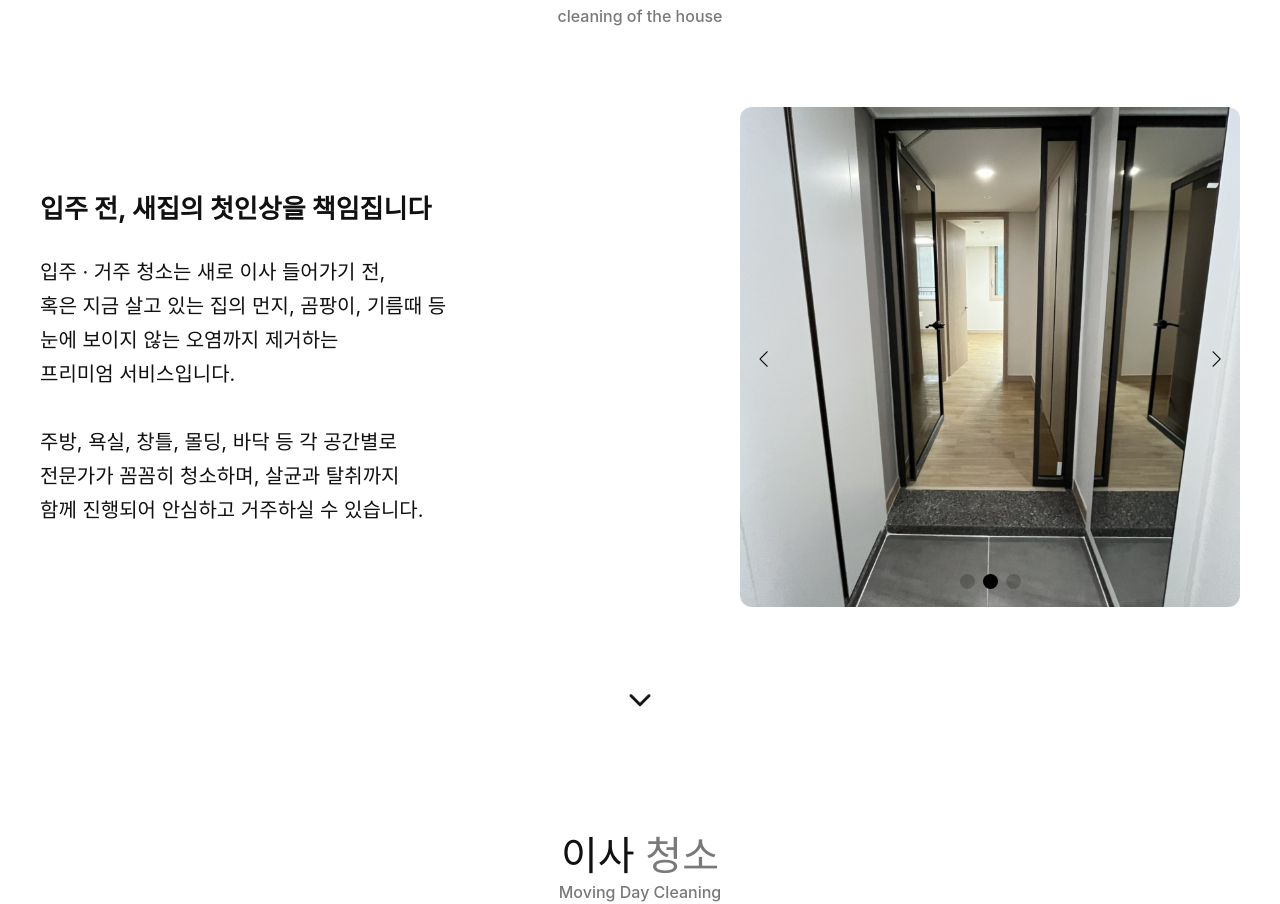
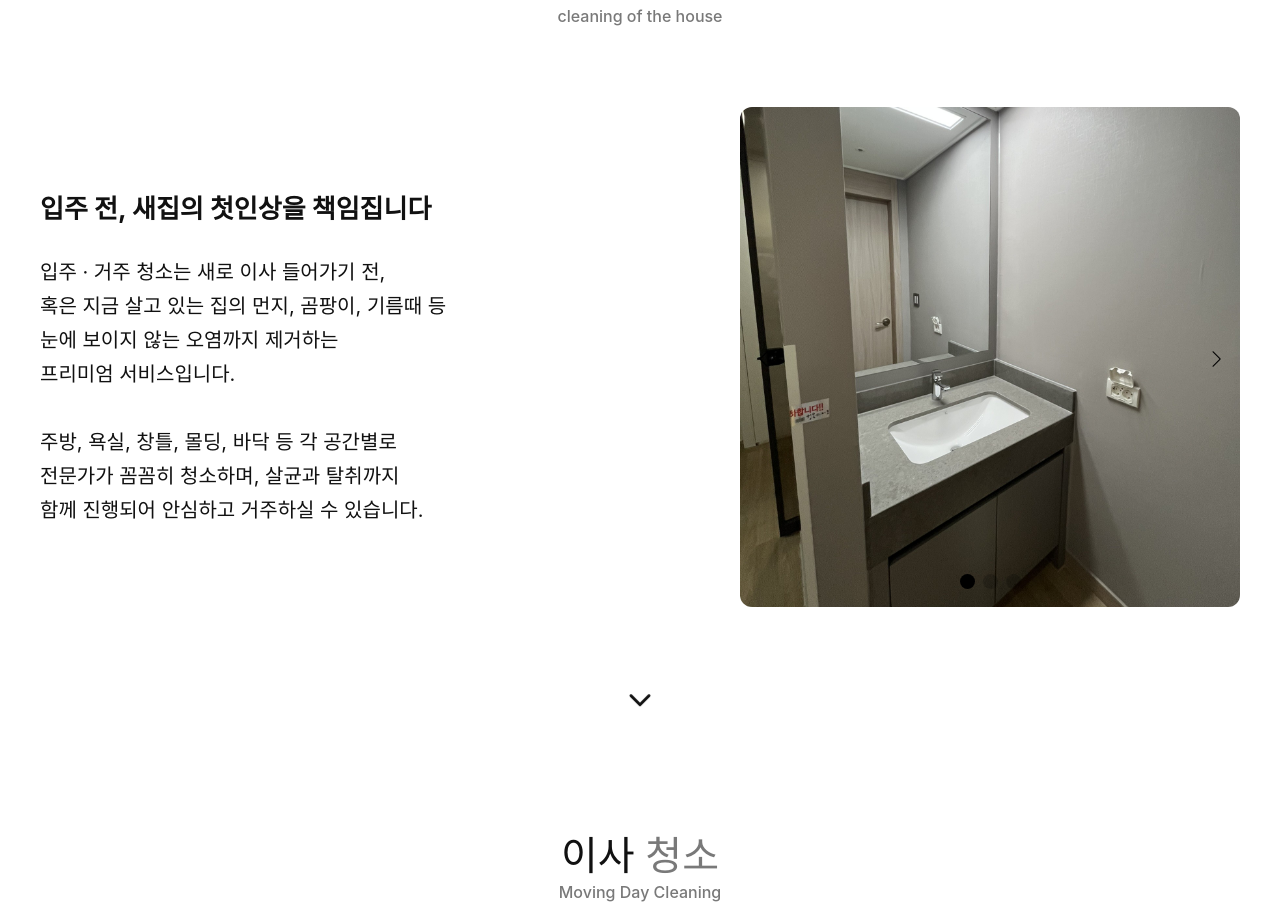
Before and after one commit to nownity/baeksaekclean, a React (Create React App) app: page / in a window 1280 px wide. Shown: the part 2173-3077 px from the top of the page. Built offline with nearby package versions, Linux system fonts and the light colour scheme.

Commit message:
테스트

```diff
--- a/src/pages/SampleSection.jsx
+++ b/src/pages/SampleSection.jsx
@@ -442,7 +442,9 @@ const SampleSection = () => {
               <br /> 함께 진행되어 안심하고 거주하실 수 있습니다.
             </DesText>
           </DescriptionBox>
-          <ImageSlider images={[ip1, ip2, ip3]} />
+          <div {...fadeIn14}>
+            <ImageSlider images={[ip1, ip2, ip3]} />
+          </div>
         </ExWrapper>
         <DownBtn onClick={() => scrollToSection("section2")}>
           <FiChevronDown />
```
